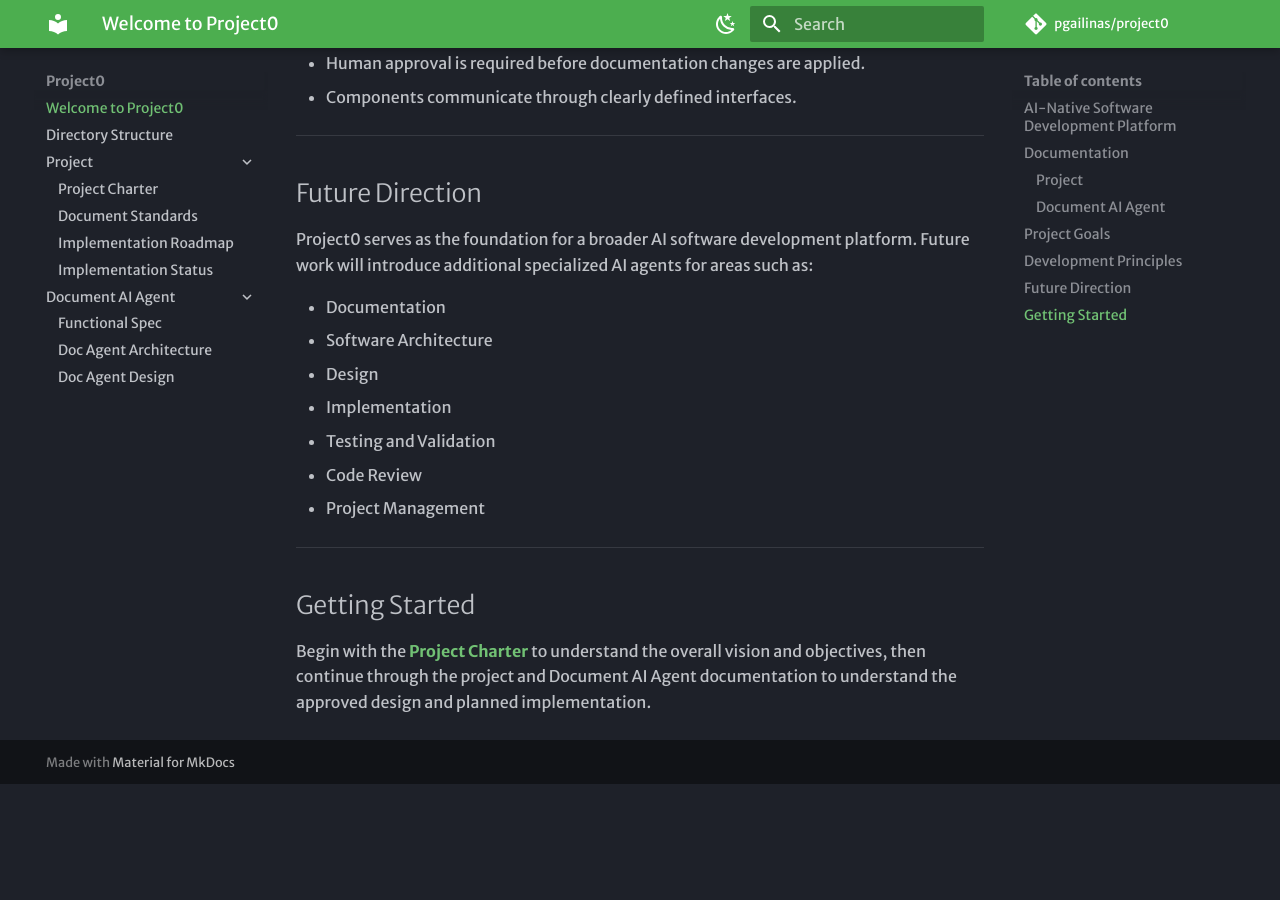
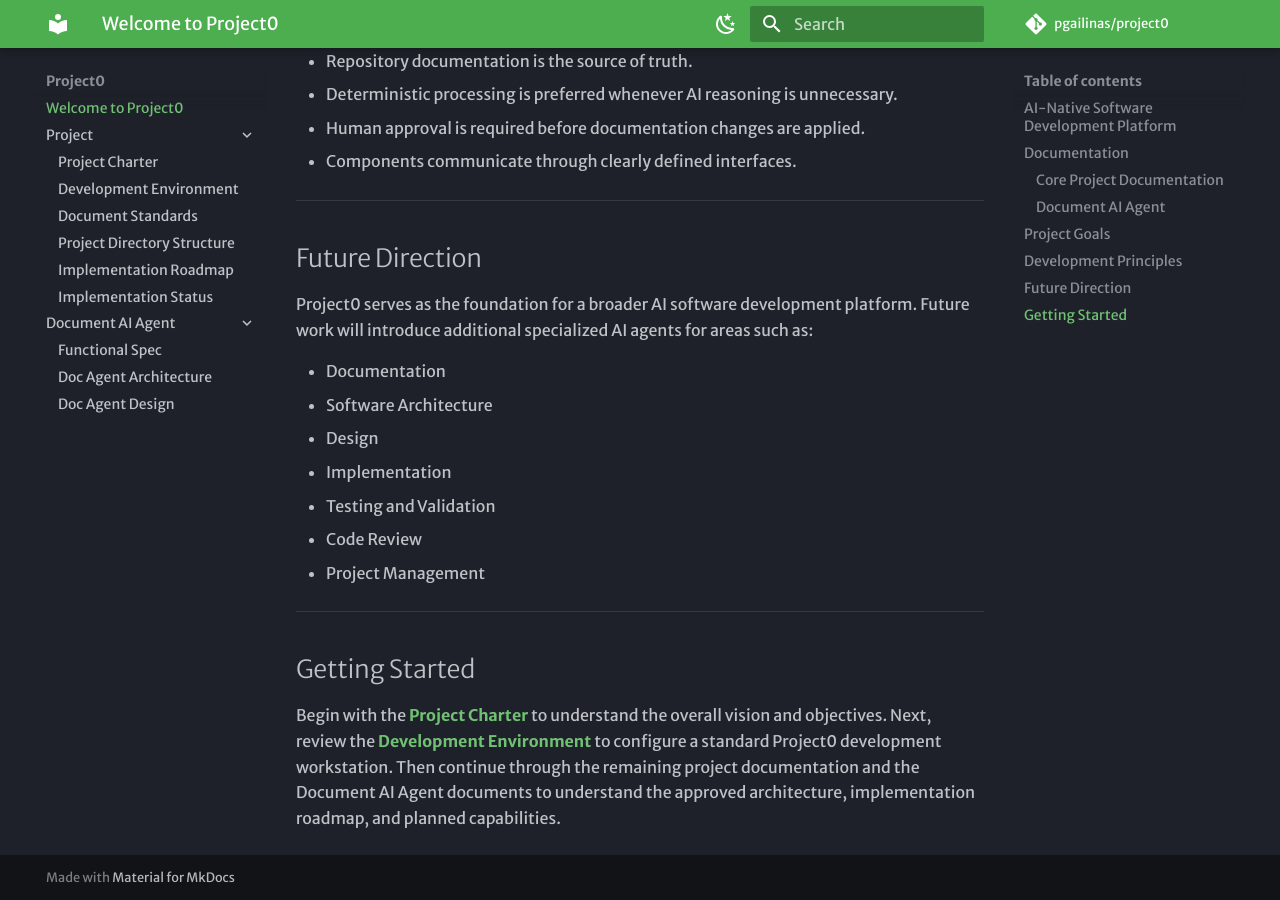
Before and after one commit to pgailinas/project0, an MkDocs documentation site: the page built from docs/index.md, in a window 1280 px wide and 900 px high, scrolled down 2055 px. Built offline with MkDocs 1.6.1 and Material for MkDocs 9.7.7, drawn with Linux system fonts in a browser that asks for light colours; some web fonts are replaced; comment, search, counter and statistics services are not loaded; before the commit the page ends 2839 px from its top, so only the background shows below that; some of the changed text lies outside the part shown.

Commit message:
Renamed project filenames

```diff
--- a/docs/index.md
+++ b/docs/index.md
@@ -19,24 +19,24 @@
 
 Project0 documentation is organized into the following primary documents.
 
-### Project
+### Core Project Documentation
 
-| Document | Description |
-| --- | --- |
-| [**Project Charter**](01_Project_Charter.md) | Defines the project vision, objectives, scope, deliverables, and success criteria. |
-| [**Document Standards**](02_Doc_Standards.md) | Establishes project documentation conventions, organization, formatting, and maintenance standards. |
-| [**Implementation Roadmap**](06_Implementation_Roadmap.md) | Defines the planned implementation sequence, development phases, dependencies, deliverables, validation strategy, and success criteria. |
-| [**Implementation Status**](07_Implementation_Status.md) | Summarizes current implementation progress and provides access to the authoritative implementation status tracker. |
+| Document                                                   | Description                                                                                                                             |
+| ---------------------------------------------------------- | --------------------------------------------------------------------------------------------------------------------------------------- |
+| [**Project Charter**](Project_Charter.md)               | Defines the project vision, objectives, scope, deliverables, and success criteria.                                                      |
+| [**Development Environment**](Development_Environment.md)       | Defines the standard Project0 development environment, installation, configuration, development workflow, and troubleshooting guidance. |
+| [**Document Standards**](Documentation_Standards.md)              | Establishes project documentation conventions, organization, formatting, and maintenance standards.                                     |
+| [**Project Directory Structure**](Project_Directory_Structure.md) | Defines the standard Project0 repository organization, directory layout, and purpose of each major project component. |
+| [**Implementation Roadmap**](Implementation_Roadmap.md) | Defines the planned implementation sequence, development phases, dependencies, deliverables, validation strategy, and success criteria. |
+| [**Implementation Status**](Implementation_Status.md)   | Summarizes current implementation progress and provides access to the authoritative implementation status tracker.                      |
 
 ### Document AI Agent
 
-| Document | Description |
-| --- | --- |
-| [**Functional Spec**](03_Doc_Agent_Functional_Spec.md) | Defines the required capabilities and behavior of the Document AI Agent. |
-| [**Doc Agent Architecture**](04_Doc_Agent_Architecture.md) | Describes the high-level architecture, workflow, and major system components. |
-| [**Doc Agent Design**](05_Doc_Agent_Design.md) | Defines the detailed responsibilities, interfaces, inputs, outputs, and dependencies of each architectural component. |
-
-Additional repository organization information is provided in the [**Project Directory Structure**](Project_Directory_Structure.md).
+| Document                                                   | Description                                                                                                           |
+| ---------------------------------------------------------- | --------------------------------------------------------------------------------------------------------------------- |
+| [**Functional Spec**](Documentation_Agent_Functional_Spec.md)     | Defines the required capabilities and behavior of the Document AI Agent.                                              |
+| [**Doc Agent Architecture**](Documentation_Agent_Architecture.md) | Describes the high-level architecture, workflow, and major system components.                                         |
+| [**Doc Agent Design**](Documentation_Agent_Design.md)             | Defines the detailed responsibilities, interfaces, inputs, outputs, and dependencies of each architectural component. |
 
 ---
 
@@ -81,4 +81,4 @@
 
 ## Getting Started
 
-Begin with the [**Project Charter**](01_Project_Charter.md) to understand the overall vision and objectives, then continue through the project and Document AI Agent documentation to understand the approved design and planned implementation.
+Begin with the [**Project Charter**](Project_Charter.md) to understand the overall vision and objectives. Next, review the [**Development Environment**](Development_Environment.md) to configure a standard Project0 development workstation. Then continue through the remaining project documentation and the Document AI Agent documents to understand the approved architecture, implementation roadmap, and planned capabilities.
--- a/mkdocs.yml
+++ b/mkdocs.yml
@@ -42,16 +42,17 @@
 
 nav:
   - Welcome to Project0: index.md
-  - Directory Structure: Project_Directory_Structure.md
   - Project:
-      - Project Charter: 01_Project_Charter.md
-      - Document Standards: 02_Doc_Standards.md
-      - Implementation Roadmap: 06_Implementation_Roadmap.md
-      - Implementation Status: 07_Implementation_Status.md
+      - Project Charter: Project_Charter.md
+      - Development Environment: Development_Environment.md
+      - Document Standards: Documentation_Standards.md
+      - Project Directory Structure: Project_Directory_Structure.md
+      - Implementation Roadmap: Implementation_Roadmap.md
+      - Implementation Status: Implementation_Status.md
   - Document AI Agent:
-      - Functional Spec: 03_Doc_Agent_Functional_Spec.md
-      - Doc Agent Architecture: 04_Doc_Agent_Architecture.md
-      - Doc Agent Design: 05_Doc_Agent_Design.md
+      - Functional Spec: Documentation_Agent_Functional_Spec.md
+      - Doc Agent Architecture: Documentation_Agent_Architecture.md
+      - Doc Agent Design: Documentation_Agent_Design.md
 
 
 markdown_extensions:
```
Also changed, not shown: docs/Development_Environment.md (added, +289 -0 lines), docs/Implementation_Status.md (renamed from docs/07_Implementation_Status.md, +2 -2 lines), docs/Documentation_Agent_Architecture.md (renamed from docs/04_Doc_Agent_Architecture.md), docs/Documentation_Agent_Design.md (renamed from docs/05_Doc_Agent_Design.md), docs/Documentation_Agent_Functional_Spec.md (renamed from docs/03_Doc_Agent_Functional_Spec.md), docs/Documentation_Standards.md (renamed from docs/02_Doc_Standards.md), docs/Implementation_Roadmap.md (renamed from docs/06_Implementation_Roadmap.md), docs/Project_Charter.md (renamed from docs/01_Project_Charter.md), 2 other files.
